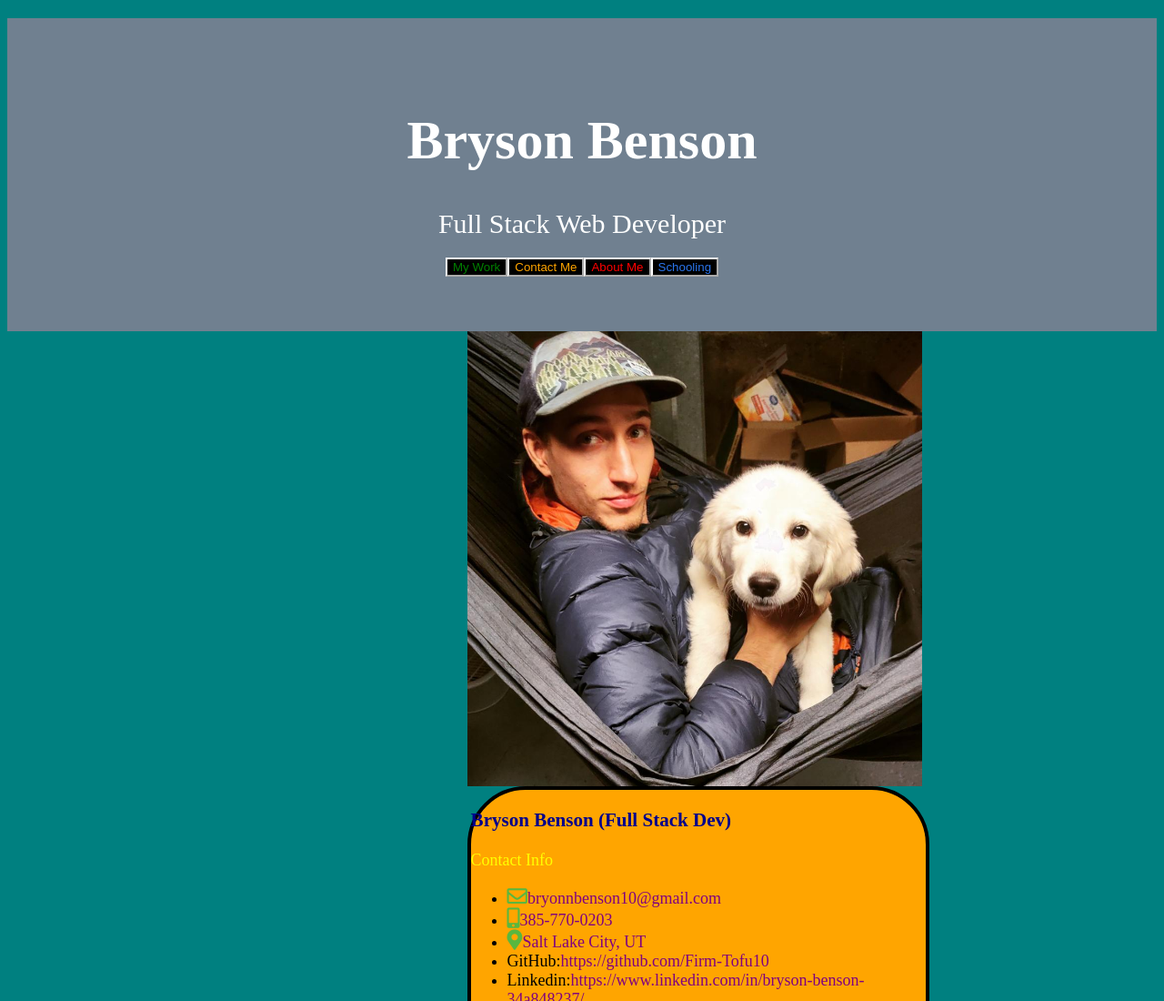
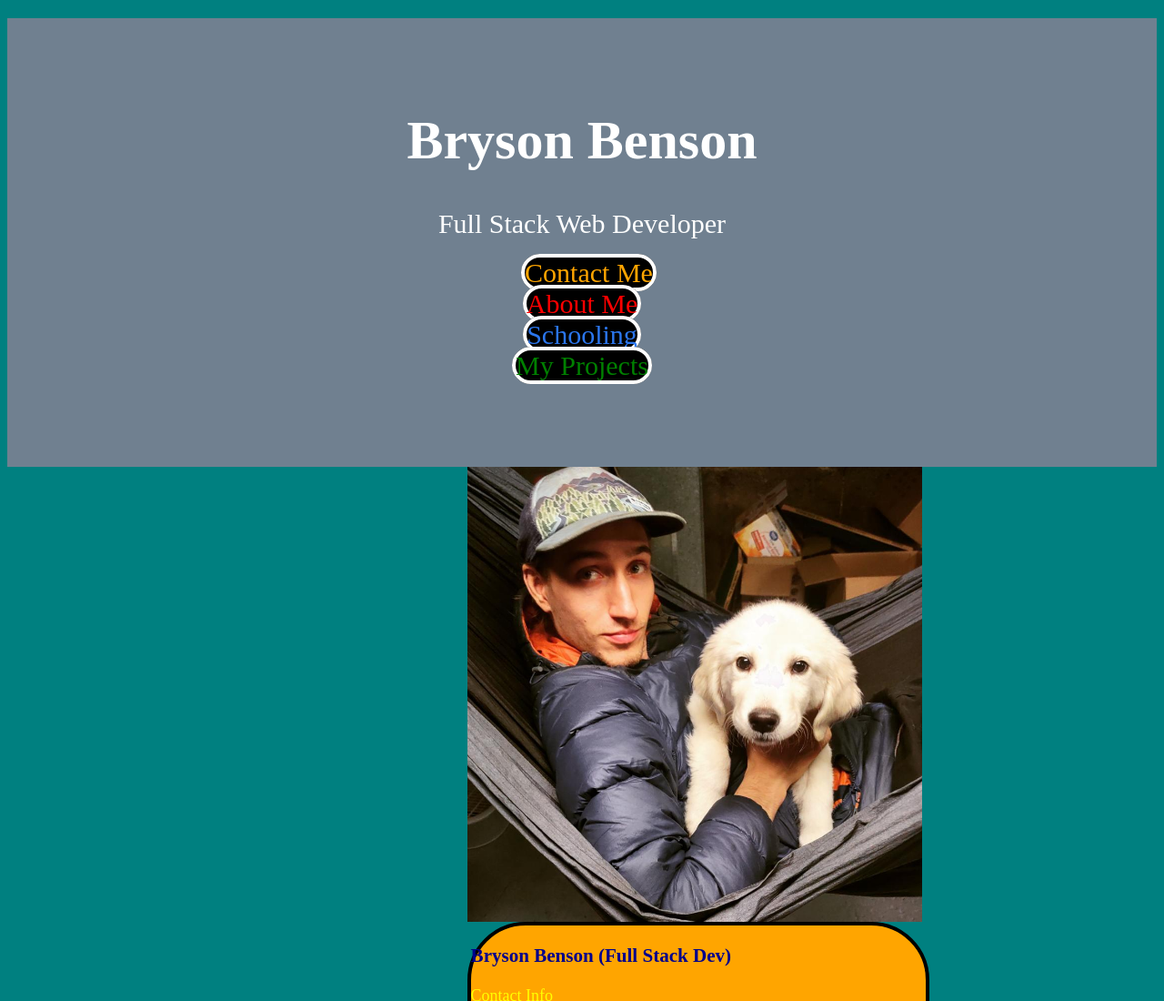
Before and after one commit to Firm-Tofu10/BrysonsPage, a plain HTML site: page index.html in a window 1280 px wide. Shown: the top 1100 px of the page at 91% size. Drawn offline with Linux system fonts and the light colour scheme.

Commit message:
Navbar function/style
Navbar function/style

```diff
--- a/index.html
+++ b/index.html
@@ -1,9 +1,22 @@
 <div class="header">
 	<h1>Bryson Benson</h1>
 	<p>Full Stack Web Developer</p>
-	<button type="button" class="workBtn">My Work</button><button type="button" class="contactBtn">Contact
-		Me</button><button type="button" class="aboutBtn">About Me</button><button type="button"
-		class="schoolBtn">Schooling</button>
+	<div class="navDiv">
+		<ul class="navUl">
+			<li class="navLi">
+				<a href="#containerContactMe" class="contactBtn">Contact Me</a>
+			</li>
+			<li>
+				<a href="#containerAboutMe" class="aboutBtn">About Me</a>
+			</li>
+			<li>
+				<a href="#containerSchooling" class="schoolBtn">Schooling</a>
+			</li>
+			<li>
+				<a href="#myWorkContainer" class="workBtn">My Projects</a>
+			</li>
+		</ul>
+	</div>
 </div>
 <link rel="stylesheet" href="https://cdnjs.cloudflare.com/ajax/libs/font-awesome/5.13.1/css/all.min.css"
 	integrity="sha256-2XFplPlrFClt0bIdPgpz8H7ojnk10H69xRqd9+uTShA=" crossorigin="anonymous" />
@@ -14,7 +27,7 @@
 		<div class="col-md-7 col-lg-4 mb-5 mb-lg-0 wow fadeIn">
 			<div class="card border-0 shadow">
 				<img class="me" src="Pro.jpg" alt="...">
-				<div class="containerContactMe">
+				<div id="containerContactMe" class="containerContactMe">
 					<div class="mb-4">
 						<h3 class="name" class="h4 mb-0">Bryson Benson (Full Stack Dev)</h3>
 						<span class="text-primary">Contact Info</span>
@@ -39,13 +52,13 @@
 		<div class="col-lg-8">
 			<div class="ps-lg-1-6 ps-xl-5">
 				<div class="mb-5 wow fadeIn">
-					<div class="containerAboutMe">
+					<div id="containerAboutMe" class="containerAboutMe">
 						<h2 class="h1 mb-0 text-primary">About myself</h2>
 						<p>Hello, my name is Bryson Benson I am 24 years old Full Stack Web Developer, I recently graduated from the
 							University Of Utah via there coding boot camp. Some of my hobbies outside of work consist of Rock Climbing
 							and Video Games.</p>
 					</div>
-					<div class="containerSchooling">
+					<div id="containerSchooling" class="containerSchooling">
 						<h2 class="mb-0 text-primary">Schooling</h2>
 
 						<div class="col-sm-6 col-xl-4 mt-4">
@@ -57,7 +70,7 @@
 							</div>
 						</div>
 					</div>
-					<div class="myWorkContainer">
+					<div id="myWorkContainer" class="myWorkContainer">
 						<div class="text-start mb-1-6 wow fadeIn">
 							<h2 class="mb-0 text-primary">Work History</h2>
 						</div>
--- a/styles.css
+++ b/styles.css
@@ -159,6 +159,8 @@ p {
 		border-color: white;
 		justify-content: center;
 		position: relative;
+		border-radius: 4rem;
+		border: 4px solid white;
 	}
 	.workBtn {
 		color: green;
@@ -166,6 +168,8 @@ p {
 		border-color: white;
 		justify-content: center;
 		position: relative;
+		border-radius: 4rem;
+		border: 4px solid white;
 	}
 	.contactBtn {
 		color: orange;
@@ -173,6 +177,9 @@ p {
 		border-color: white;
 		justify-content: center;
 		position: relative;
+		border-radius: 4rem;
+		border: 4px solid white;
+
 	}
 	.aboutBtn {
 		color: red;
@@ -180,7 +187,28 @@ p {
 		border-color: white;
 		justify-content: center;
 		position: relative;
+		border-radius: 4rem;
+		border: 4px solid white;
 	}
 	.centerAboutMe {
 		left: 50%;
 	}
+	.navDiv {
+    align-items: left;
+    float: center;
+		display: inline;
+}
+.navUl {
+	list-style: none;
+	align-items: left;
+	float: center;
+	margin: 10px;
+	border-radius:5px;
+	text-align: center;
+	padding: 5px;
+	display: inline;
+}
+.navLi {
+	float: center;
+	display: inline;
+}
```
